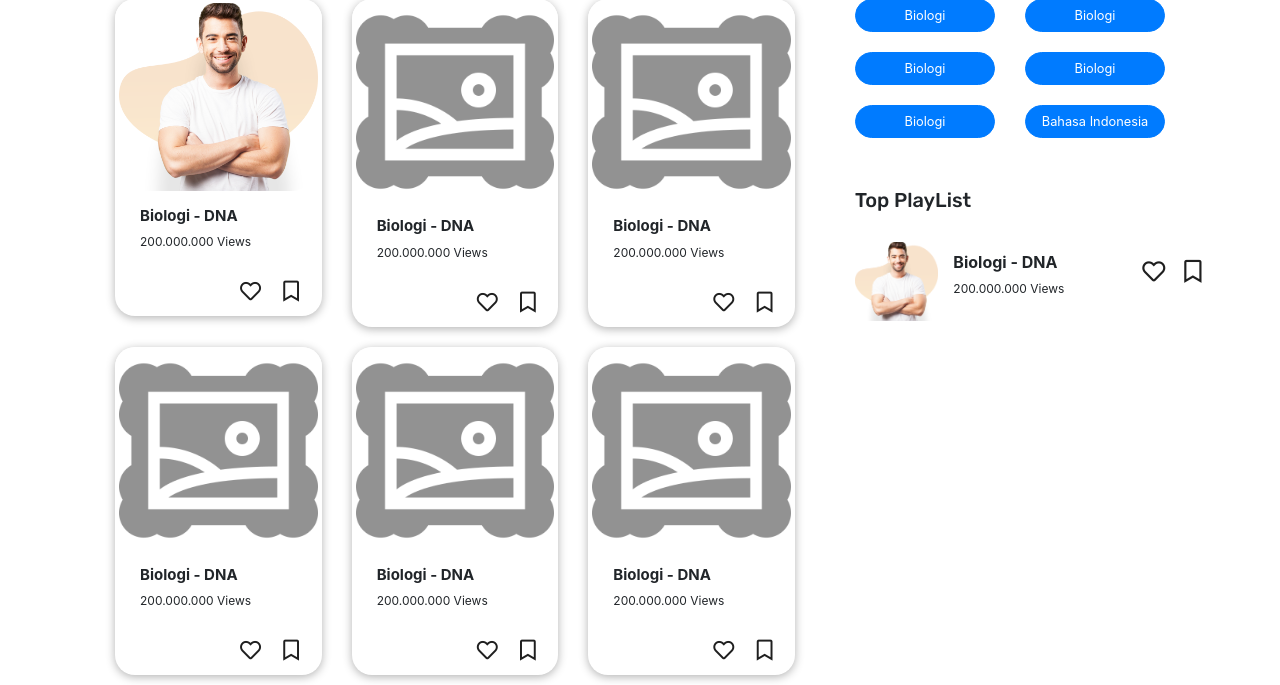
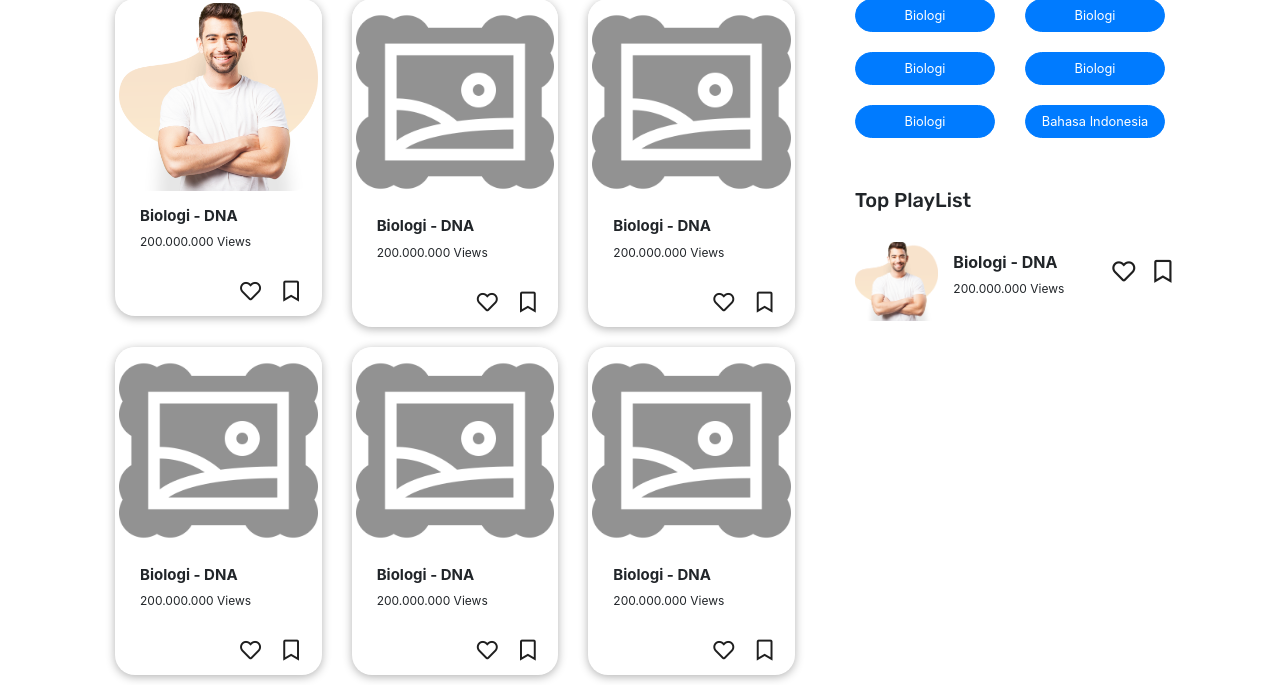
Before and after one commit to arrazy100/playlist_mejakita, a CodeIgniter 4 app: template app/Views/users/playlist.php in a window 1280 px wide. Shown: the part 694-1379 px from the top of the page. Run offline with PHP 8.4 and a stand-in for CodeIgniter, Linux system fonts and the light colour scheme; the template is opened without the code that fills it, so the values that code supplies are empty; some libraries are stand-ins or nearby versions.

Commit message:
Fix layout

```diff
--- a/app/Views/users/playlist.php
+++ b/app/Views/users/playlist.php
@@ -240,7 +240,7 @@
                                     <p class="judul-top-playlist"><b>Biologi - DNA</b></p>
                                     <p class="views-top-playlist">200.000.000 Views</p>
                                 </div>
-                                <div class="col-2 d-flex">
+                                <div class="col-2 d-flex" style="margin-left: -30px;">
                                     <div class="col">
                                         <i class="far fa-heart heart-top-playlist"></i>
                                     </div>
```
